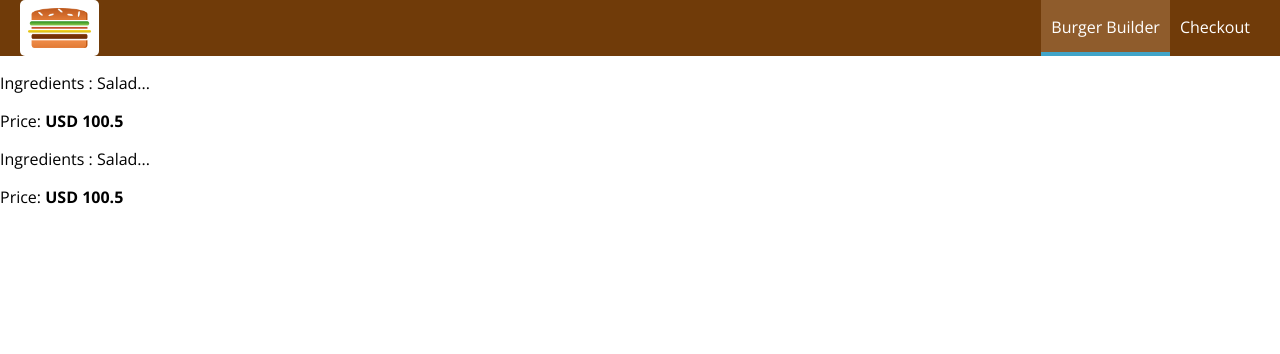
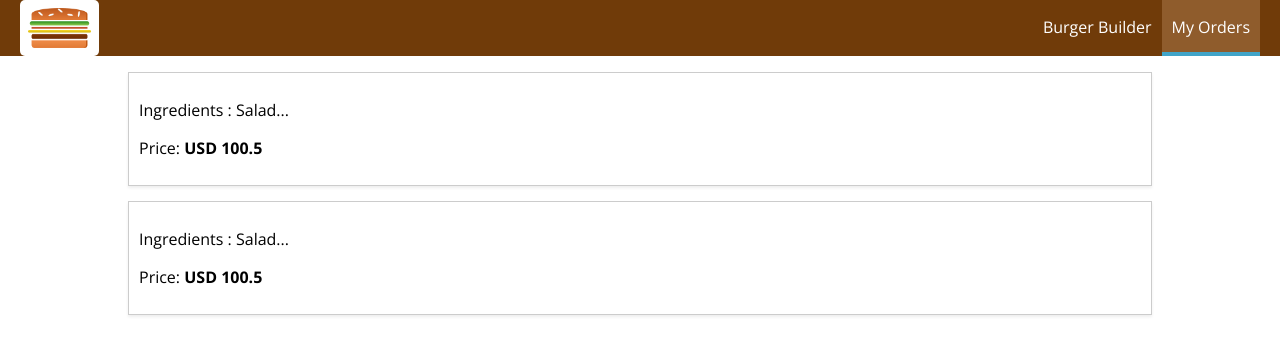
Before and after one commit to goxr3plus/React-Burger-Restaurant, a React (Create React App) app: page /React-Burger-Restaurant/orders in a window 1280 px wide. Shown: the top 354 px of the page. Built offline with nearby package versions, Linux system fonts and the light colour scheme; no server answers.

Commit message:
Fetching Orders v.1

```diff
--- a/src/App.js
+++ b/src/App.js
@@ -10,9 +10,9 @@ class App extends Component {
       return (
          <Layout>
             <Switch>
-               <Route path="/" exact component={BurgerBuilder} />
                <Route path="/orders" component={Orders} />
                <Route path="/checkout" component={Checkout} />
+               <Route path="/" exact component={BurgerBuilder} />
                <Route render={() => <h1> 404 PAGE NOT FOUND </h1>} />
                {/* <Redirect from="/" to="/React-Burger-Restaurant" /> */}
             </Switch>
--- a/src/components/Navigation/NavigationItems/NavigationItem/NavigationItem.js
+++ b/src/components/Navigation/NavigationItems/NavigationItem/NavigationItem.js
@@ -1,11 +1,10 @@
 import React from "react"
-import "./NavigationItem.css"
+import classes from "./NavigationItem.css"
+import { NavLink } from "react-router-dom"
 
 const navigationItem = props => (
    <li className="NavigationItem">
-      <a href={props.link} className={props.active ? "active" : null}>
-         {props.children}
-      </a>
+      <NavLink to={props.link} exact={props.exact} activeClassName={classes.active}>{props.children}</NavLink>
    </li>
 )
 
--- a/src/components/Navigation/NavigationItems/NavigationItems.js
+++ b/src/components/Navigation/NavigationItems/NavigationItems.js
@@ -4,10 +4,10 @@ import NavigationItem from "./NavigationItem/NavigationItem"
 
 const navigationItems = () => (
    <ul className="NavigationItems">
-      <NavigationItem link="/React-Burger-Restaurant" active>
+      <NavigationItem link="/" exact>
          Burger Builder
       </NavigationItem>
-      <NavigationItem link="/React-Burger-Restaurant">Checkout</NavigationItem>
+      <NavigationItem link="/orders">My Orders</NavigationItem>
    </ul>
 )
 
--- a/src/components/Order/Order.css
+++ b/src/components/Order/Order.css
@@ -1,8 +1,8 @@
 .Order {
-   width: 100%;
+   width: 80%;
    border: 1px solid #ccc;
    box-shadow: 0 2px 3px #eee;
    padding: 10px;
-   margin: 10px auto;
+   margin: 15px auto;
    box-sizing: border-box;
 }
--- a/src/components/Order/Order.js
+++ b/src/components/Order/Order.js
@@ -2,7 +2,7 @@ import React from "react"
 import "./Order.css"
 
 const order = props => (
-   <div>
+   <div className="Order">
       <p>Ingredients : Salad...</p>
       <p>
          Price: <strong>USD 100.5</strong>{" "}
--- a/src/containers/Checkout/Orders/Orders.js
+++ b/src/containers/Checkout/Orders/Orders.js
@@ -1,15 +1,39 @@
-import React, { Component } from 'react';
-import Order from './../../../components/Order/Order';
+import React, { Component } from "react"
+import Order from "./../../../components/Order/Order"
+import axiosInstance from "./../../../axios-orders"
 
 class Orders extends Component {
-    render() {
-        return (
-            <div>
-                <Order ></Order>
-                <Order ></Order>
-            </div>
-        );
-    }
+   state = {
+      orders: [],
+      loading: true,
+   }
+
+   componentDidMount() {
+      axiosInstance
+         .get("/orders.json")
+         .then(res => {
+            const fetchedOrders = []
+            for (let key in res.data) {
+               fetchedOrders.push({
+                  ...res.data[key],
+                  id: key,
+               })
+            }
+            this.setState({ loading: false, orders: fetchedOrders })
+         })
+         .catch(err => {
+            this.setState({ loading: false })
+         })
+   }
+
+   render() {
+      return (
+         <div>
+            <Order />
+            <Order />
+         </div>
+      )
+   }
 }
 
-export default Orders;
+export default Orders
```
